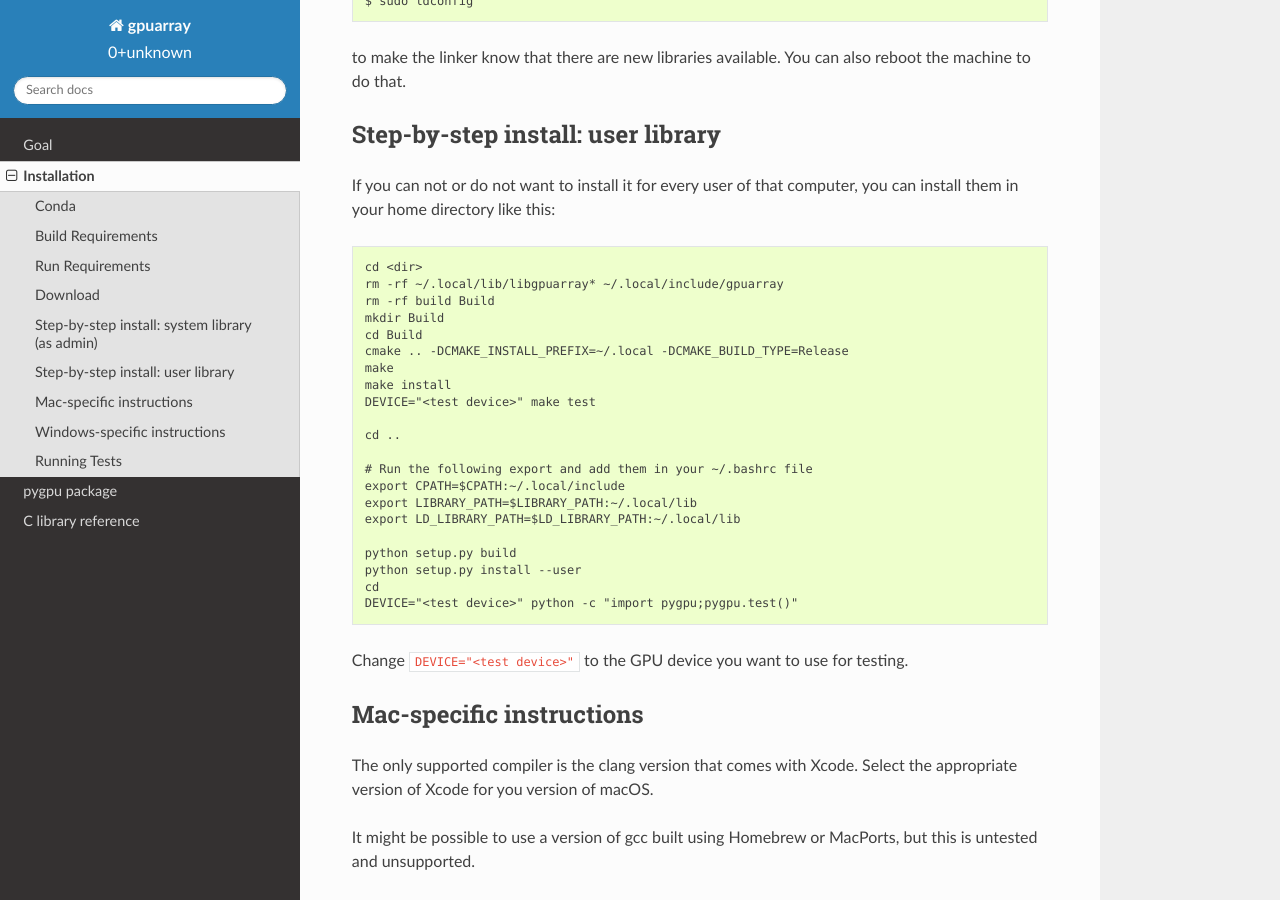
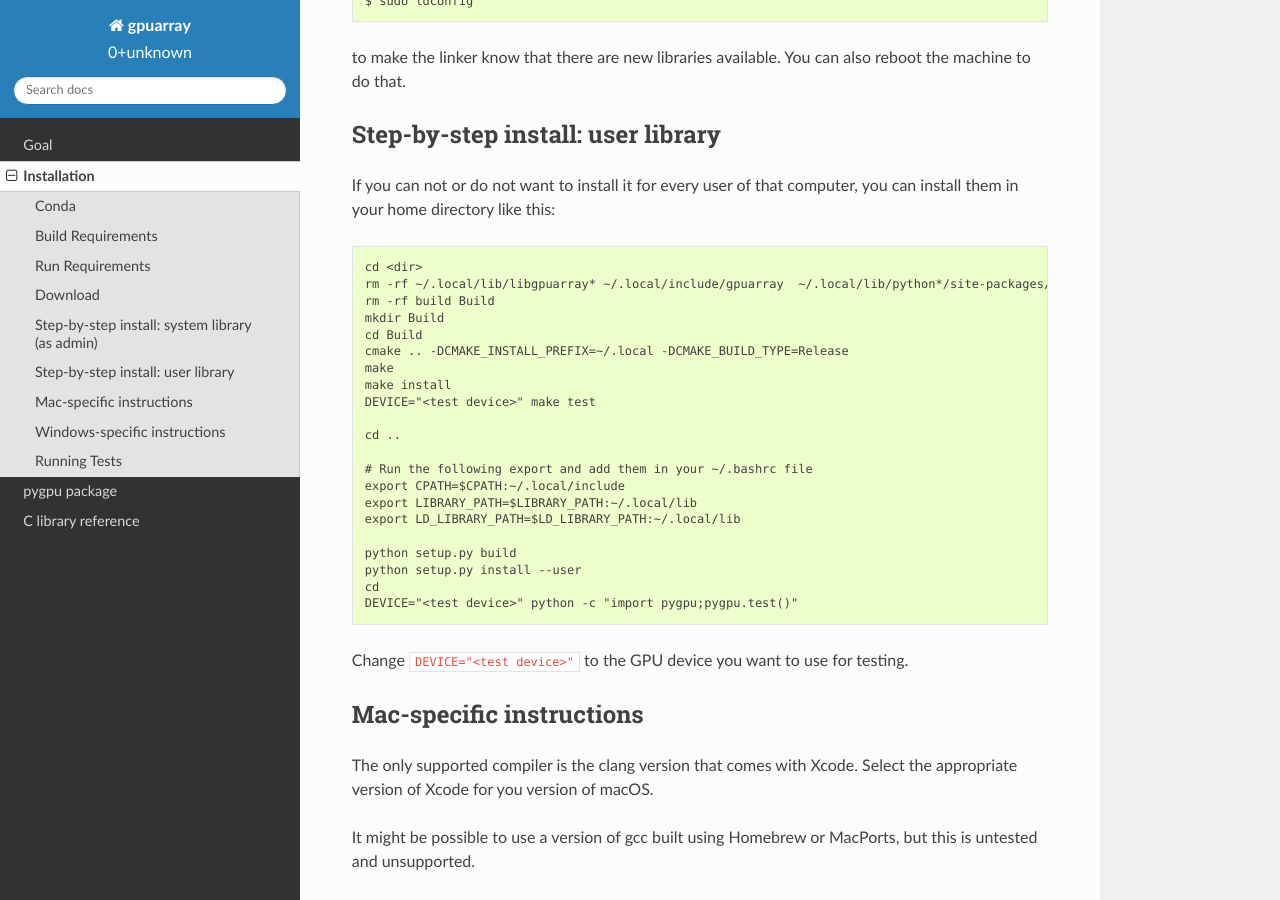
Before and after one commit to Theano/libgpuarray, a Sphinx documentation site: the page built from doc/installation.rst, in a window 1280 px wide and 900 px high, scrolled down 2378 px. Built offline with Sphinx 7.4.7 and the Read the Docs theme 2.0.0, drawn with Linux system fonts in a browser that asks for light colours; some of the changed text lies outside the part shown.

Commit message:
Small doc update

```diff
--- a/doc/installation.rst
+++ b/doc/installation.rst
@@ -123,7 +123,7 @@
 ::
 
   cd <dir>
-  rm -rf ~/.local/lib/libgpuarray* ~/.local/include/gpuarray
+  rm -rf ~/.local/lib/libgpuarray* ~/.local/include/gpuarray  ~/.local/lib/python*/site-packages/pygpu*
   rm -rf build Build
   mkdir Build
   cd Build
@@ -217,7 +217,7 @@
 This means either you don't have check installed or it wasn't found by
 the cmake detection script.
 
-To run the python tests, install pygpu, then move outside its
+To run the python tests, install pygpu, then **move outside** its
 directory and run this command:
 
 ::
```
